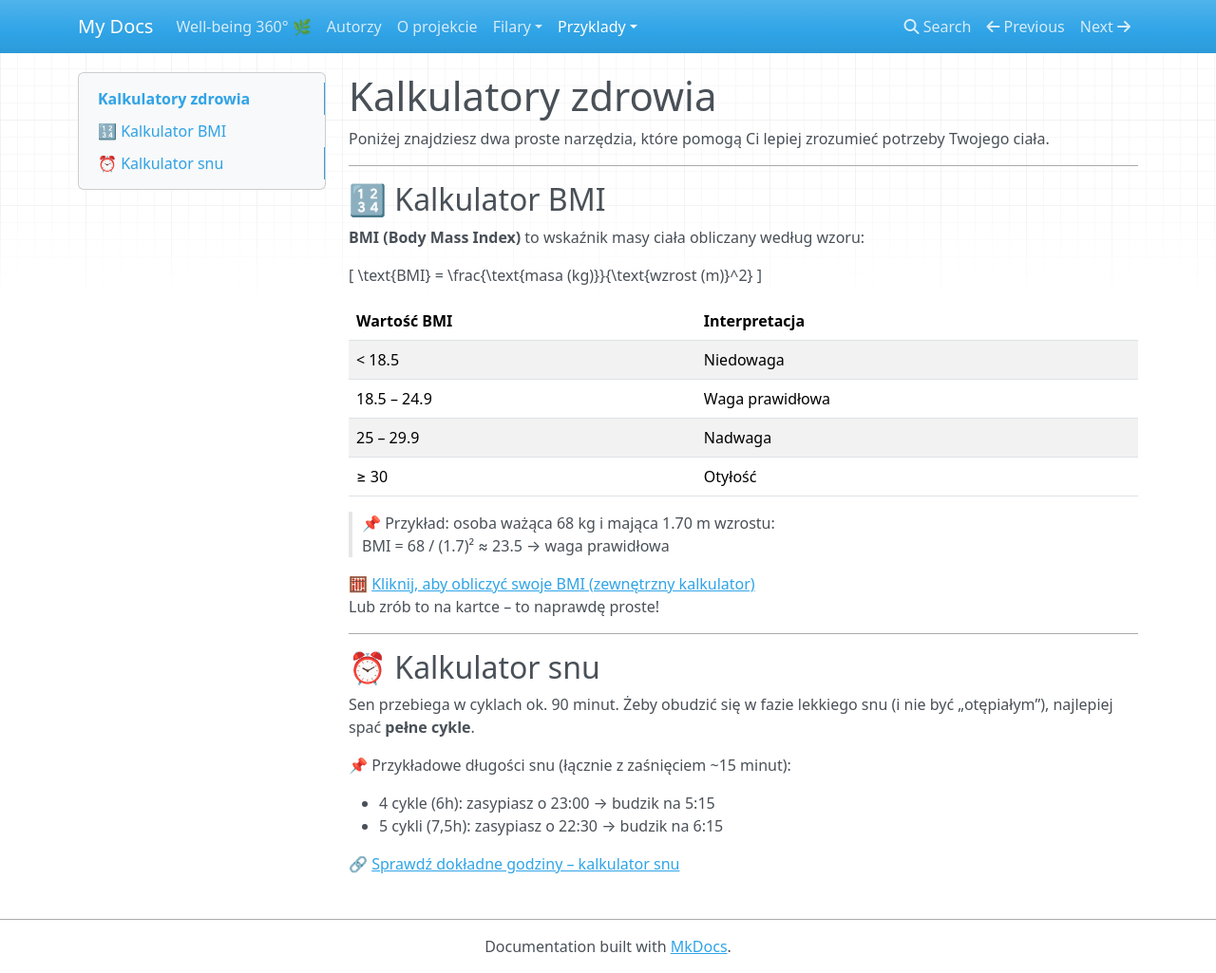
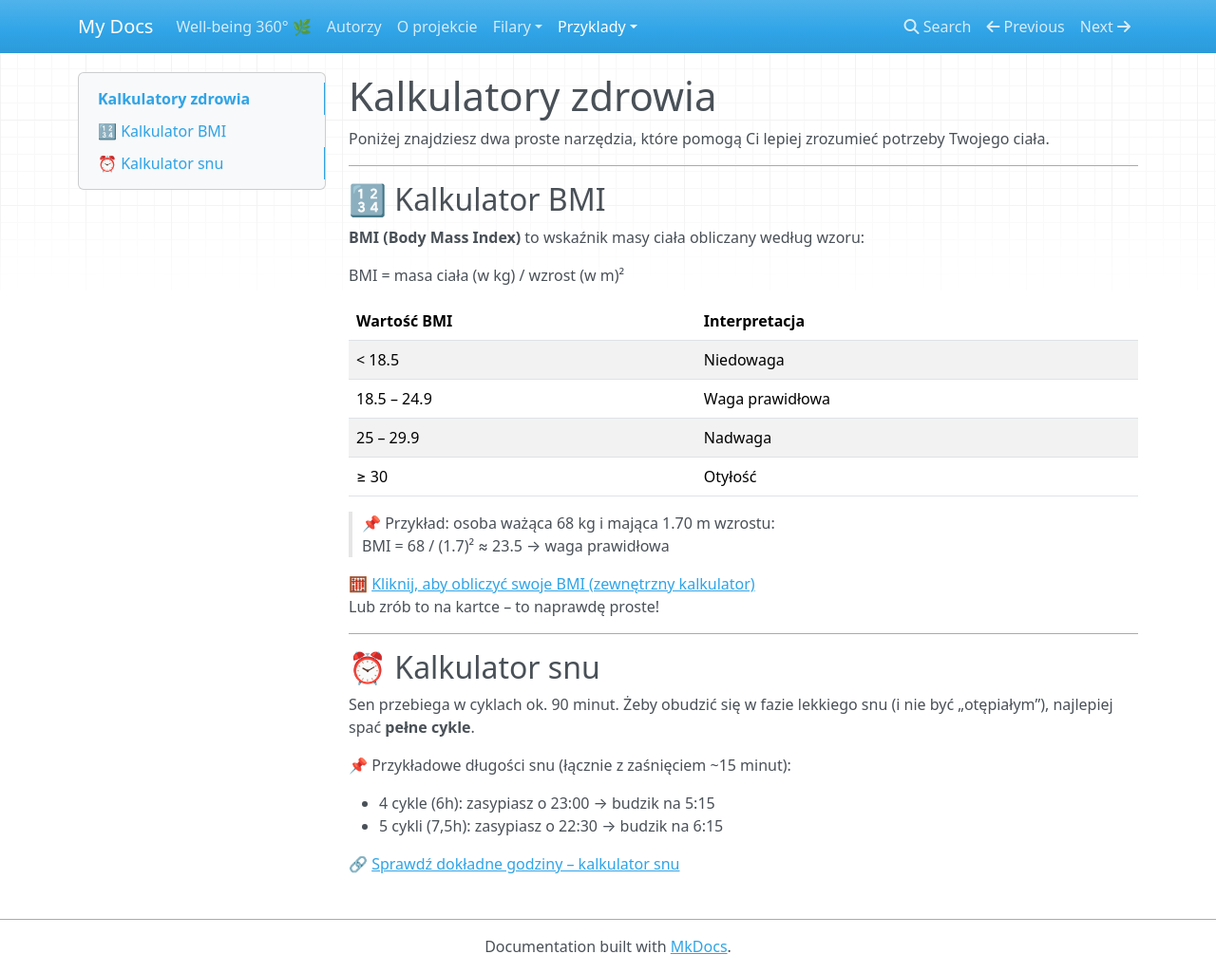
Before and after one commit to MKaczkowski07/wellbeing-prod, an MkDocs documentation site: the page built from docs/przyklady/kalkulatory.md, in a window 1280 px wide and 1025 px high. Shown: the whole window at 95% size. Built offline with MkDocs 1.6.1, drawn with Linux system fonts in a browser that asks for light colours; nearby versions of some CDN libraries.

Commit message:
educja kalkulatory

```diff
--- a/docs/przyklady/kalkulatory.md
+++ b/docs/przyklady/kalkulatory.md
@@ -8,9 +8,7 @@ Poniżej znajdziesz dwa proste narzędzia, które pomogą Ci lepiej zrozumieć p
 
 **BMI (Body Mass Index)** to wskaźnik masy ciała obliczany według wzoru:
 
-\[
-\text{BMI} = \frac{\text{masa (kg)}}{\text{wzrost (m)}^2}
-\]
+BMI = masa ciała (w kg) / wzrost (w m)²
 
 | Wartość BMI | Interpretacja |
 |-------------|----------------|
```
